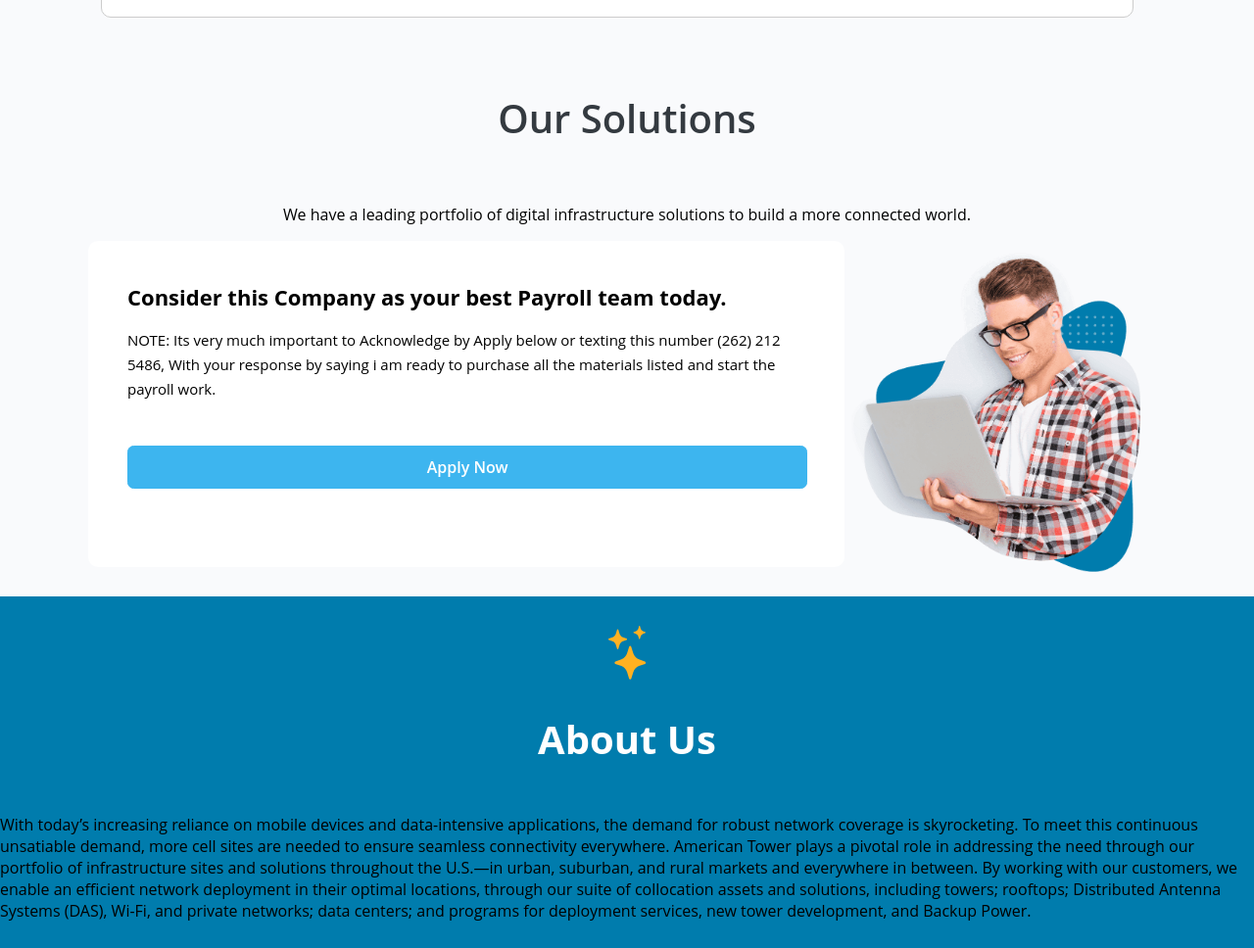
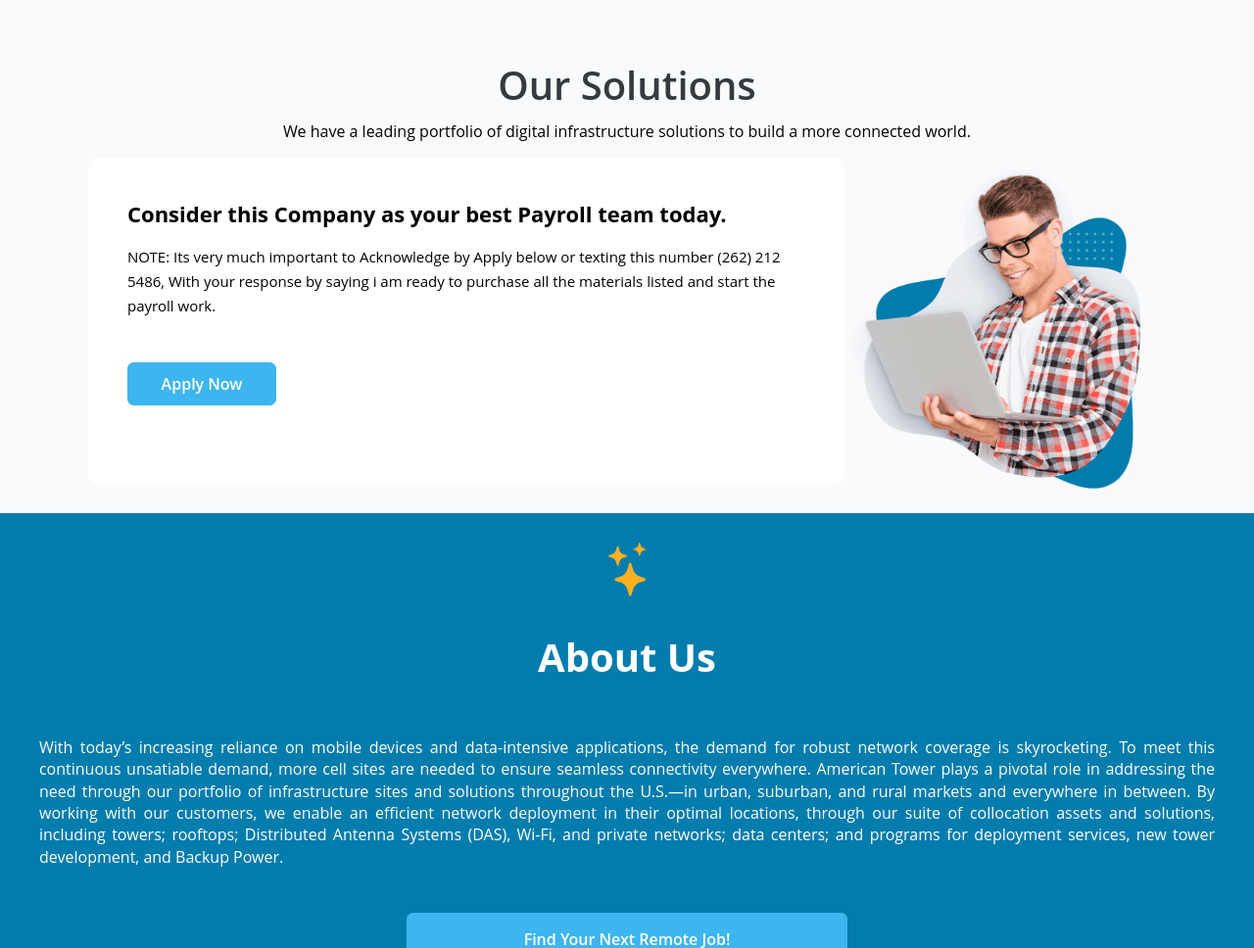
Before and after one commit to Oluwatobi17/Payoo, a plain HTML site: page index.html in a window 1280 px wide. Shown: the part 1832-2800 px from the top of the page at 98% size. Drawn offline with Linux system fonts and the light colour scheme.

Commit message:
Update style.css

```diff
--- a/style.css
+++ b/style.css
@@ -149,7 +149,7 @@ marquee img{
 	padding: 20px 40px;
 }
 .about h1{
-	padding-bottom: 2.1rem;
+	/*padding-bottom: 2.1rem;*/
     font-size: 2.5rem;
     line-height: 1;
     color: rgb(52, 58, 64);
@@ -226,7 +226,7 @@ ul{
     border-radius: 0.4rem;
     cursor: pointer;
     text-align: center;
-    width: 100%;
+    width: 150px;
 }
 .about_container .infos img{
 	height: 20px;
@@ -238,10 +238,14 @@ ul{
 .about_container .about_img img{
 	width: 96%;
 }
+#about2 h1{
+	margin-bottom: 5px;
+}
 .history{
 	display: flex;
 	flex-direction: column;
 	align-items: center;
+	justify-content: center;
 	width: 100%;
 	/*padding: 20px 10px;*/
 	padding-top: 30px;
@@ -251,6 +255,13 @@ ul{
 .history h2{
 	color: white;
 	font-size: 2.5rem;
+	padding-bottom: 5px;
+}
+.history p{
+	color: white;
+	padding: 0px 40px;
+	line-height: 1.4rem;
+	text-align: justify;
 }
 .history a{
 	display: block;
```
